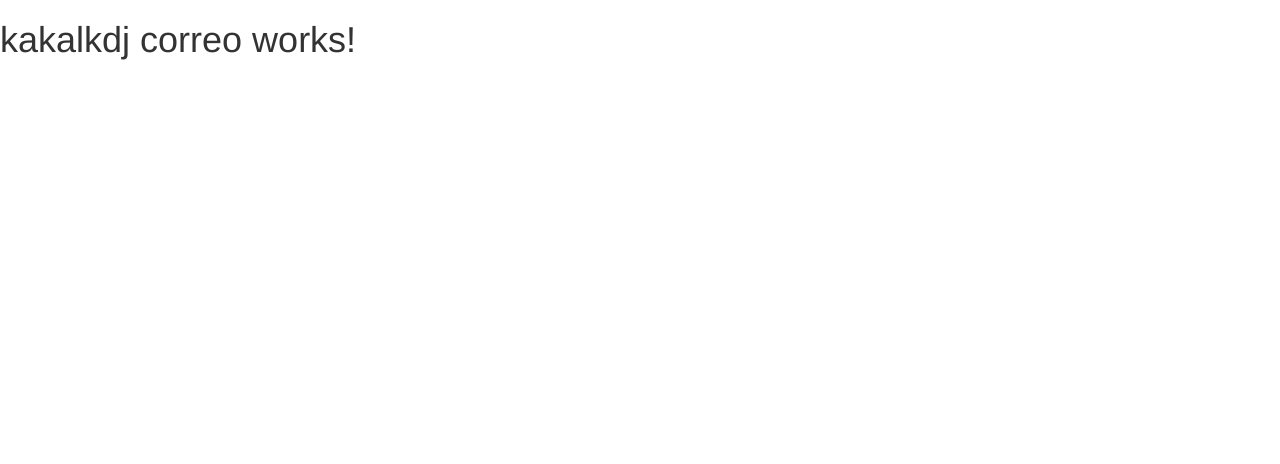
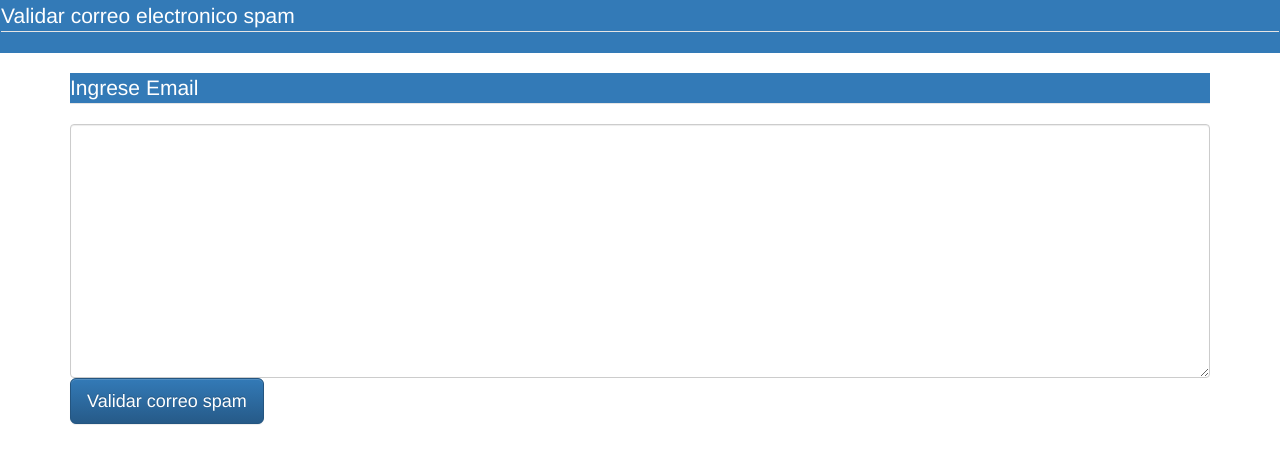
Before and after one commit to GomezWannaz-Santiago/Hackathon-ChatGPT, an Angular app in the folder FrontHackathon/: page /validarCorreo in a window 1280 px wide. Shown: the top 464 px of the page. Built offline with nearby package versions, Linux system fonts and the light colour scheme; no server answers.

Commit message:
agregadoDeCampos

```diff
--- a/FrontHackathon/src/app/ValidarCorreo/ValidarCorreo.component.html
+++ b/FrontHackathon/src/app/ValidarCorreo/ValidarCorreo.component.html
@@ -1 +1,14 @@
-<h1>kakalkdj correo works!</h1>
+<form class="row g-2">
+        <nav class="navbar navbar-dark bg-primary">
+          <div class="container-fluid">
+            <legend class="h1-3 mb-2 bg-primary text-white">Validar correo electronico spam</legend>
+          </div>
+        </nav>
+    <div class="container">
+    <div class="mb-3">
+        <legend class="h1-3 mb-2 bg-primary text-white">Ingrese Email</legend>
+        <textarea class="form-control" id="exampleFormControlTextarea1" rows="12"></textarea>
+      </div>
+      <button type="button" class="btn btn-primary btn-lg">Validar correo spam</button>
+    </div>
+  </form>
```
